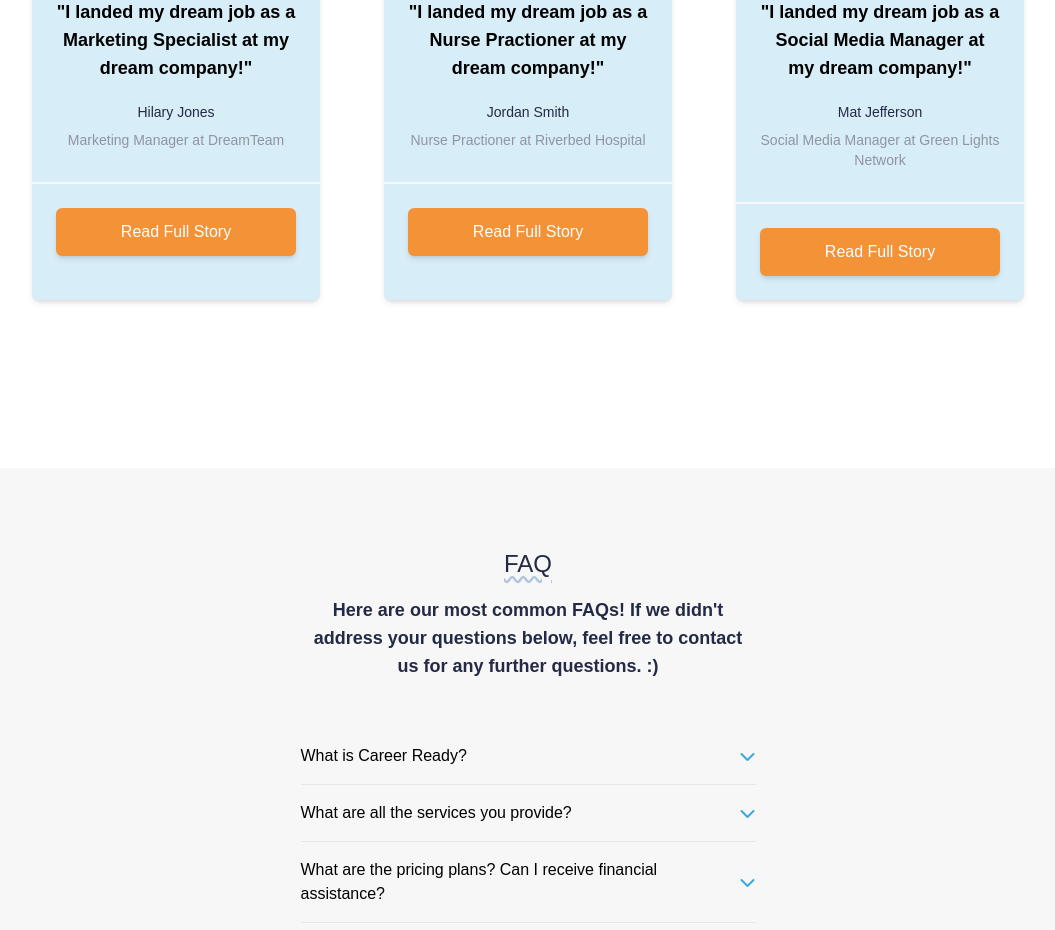
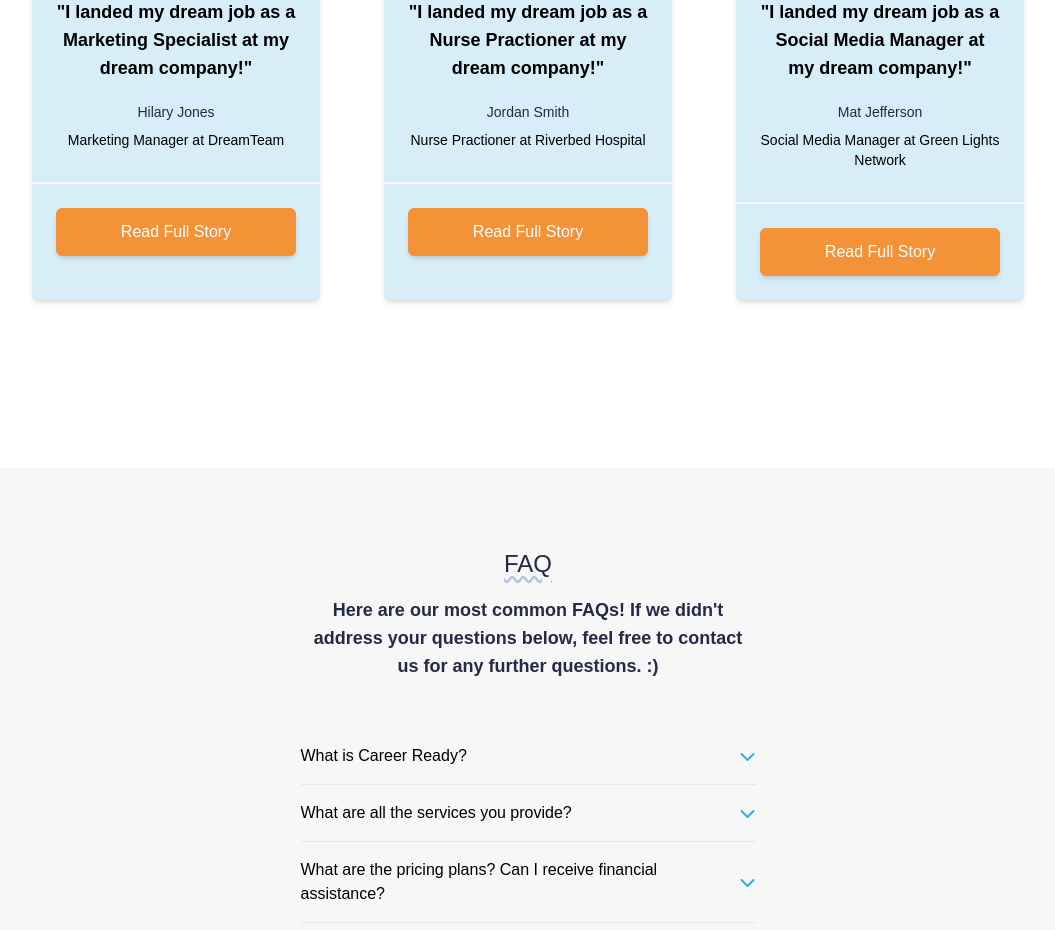
Before and after one commit to codematters/TailwindCSS-Landing-Page---Career-Mentoring-Agency, a website: page index.html in a window 1280 px wide. Shown: the part 4164-5094 px from the top of the page, without its empty margins (112-1167 px from the left). Drawn offline with nearby package versions, Linux system fonts and the light colour scheme; files that its build step writes are made by us from their sources; files whose address does not match are found by name.

Commit message:
Update index.html

```diff
--- a/index.html
+++ b/index.html
@@ -152,7 +152,7 @@
               </div>
             <p class="text-center font-semibold text-lg pt-5">"I landed my dream job as a Marketing Specialist at my dream company!"</p>
             <p class="mt-5 mb-2 text-color-darkblue text-sm">Hilary Jones</p>
-            <p class="mb-2 text-color-grey font-light text-center text-sm">Marketing Manager at DreamTeam</p>
+            <p class="mb-2 text-color-black font-light text-center text-sm">Marketing Manager at DreamTeam</p>
         </div>
         <hr class="border-b border-color-white" />
         <div class="flex p-6">
@@ -168,7 +168,7 @@
               </div>
             <p class="text-center font-semibold text-lg pt-5">"I landed my dream job as a Nurse Practioner at my dream company!"</p>
             <p class="mt-5 mb-2 text-color-darkblue text-sm">Jordan Smith</p>
-            <p class="mb-2 text-color-grey font-light text-center text-sm">Nurse Practioner at Riverbed Hospital</p>
+            <p class="mb-2 text-color-black font-light text-center text-sm">Nurse Practioner at Riverbed Hospital</p>
         </div>
         <hr class="border-b border-color-white" />
         <div class="flex p-6">
@@ -184,7 +184,7 @@
               </div>
               <p class="text-center font-semibold text-lg pt-5">"I landed my dream job as a Social Media Manager at my dream company!"</p>
               <p class="mt-5 mb-2 text-color-darkblue text-sm">Mat Jefferson</p>
-              <p class="mb-2 text-color-grey font-light text-center text-sm">Social Media Manager at Green Lights Network</p>
+              <p class="mb-2 text-color-black font-light text-center text-sm">Social Media Manager at Green Lights Network</p>
           </div>
           <hr class="border-b border-color-white" />
           <div class="flex p-6">
```
